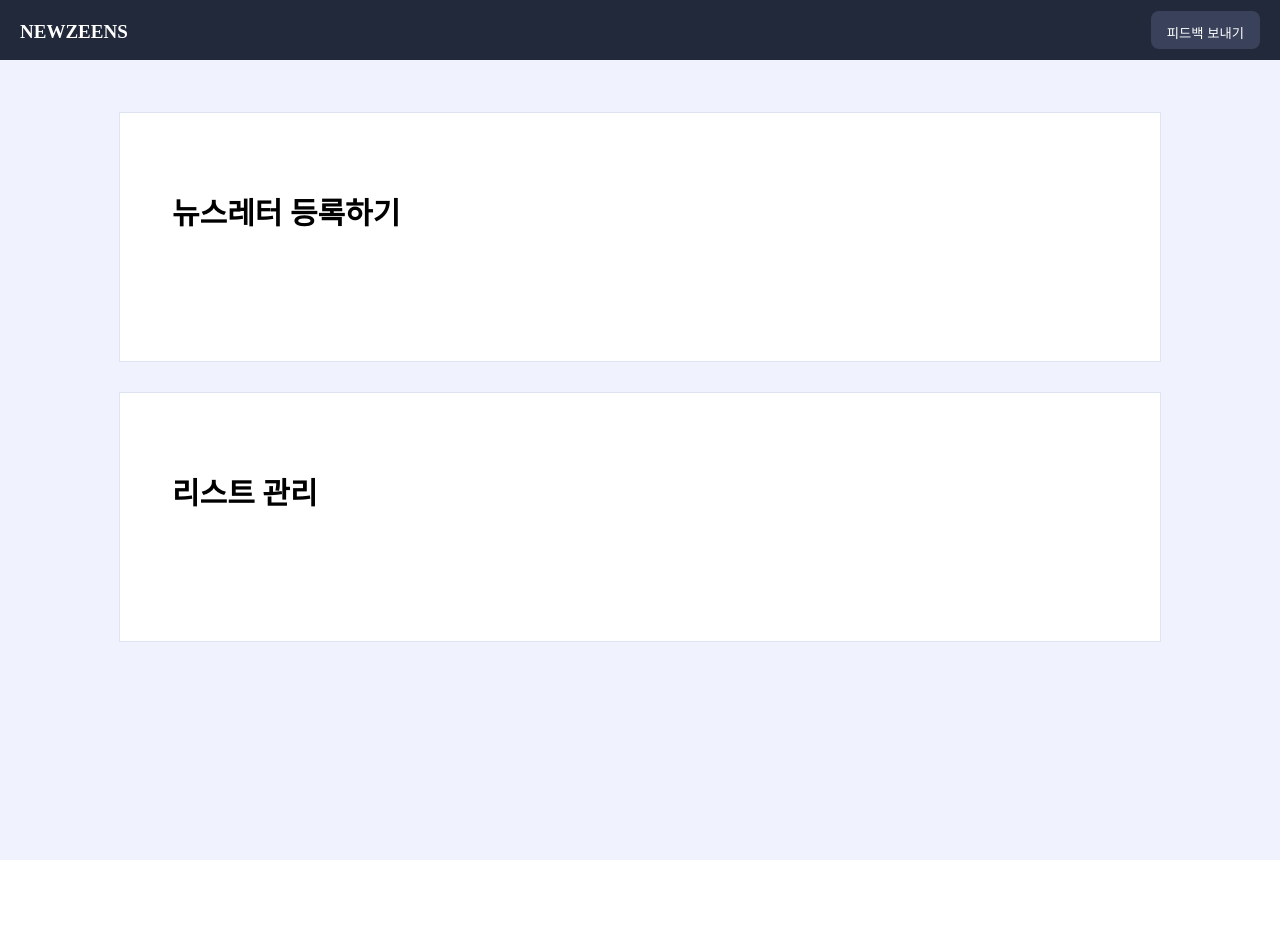
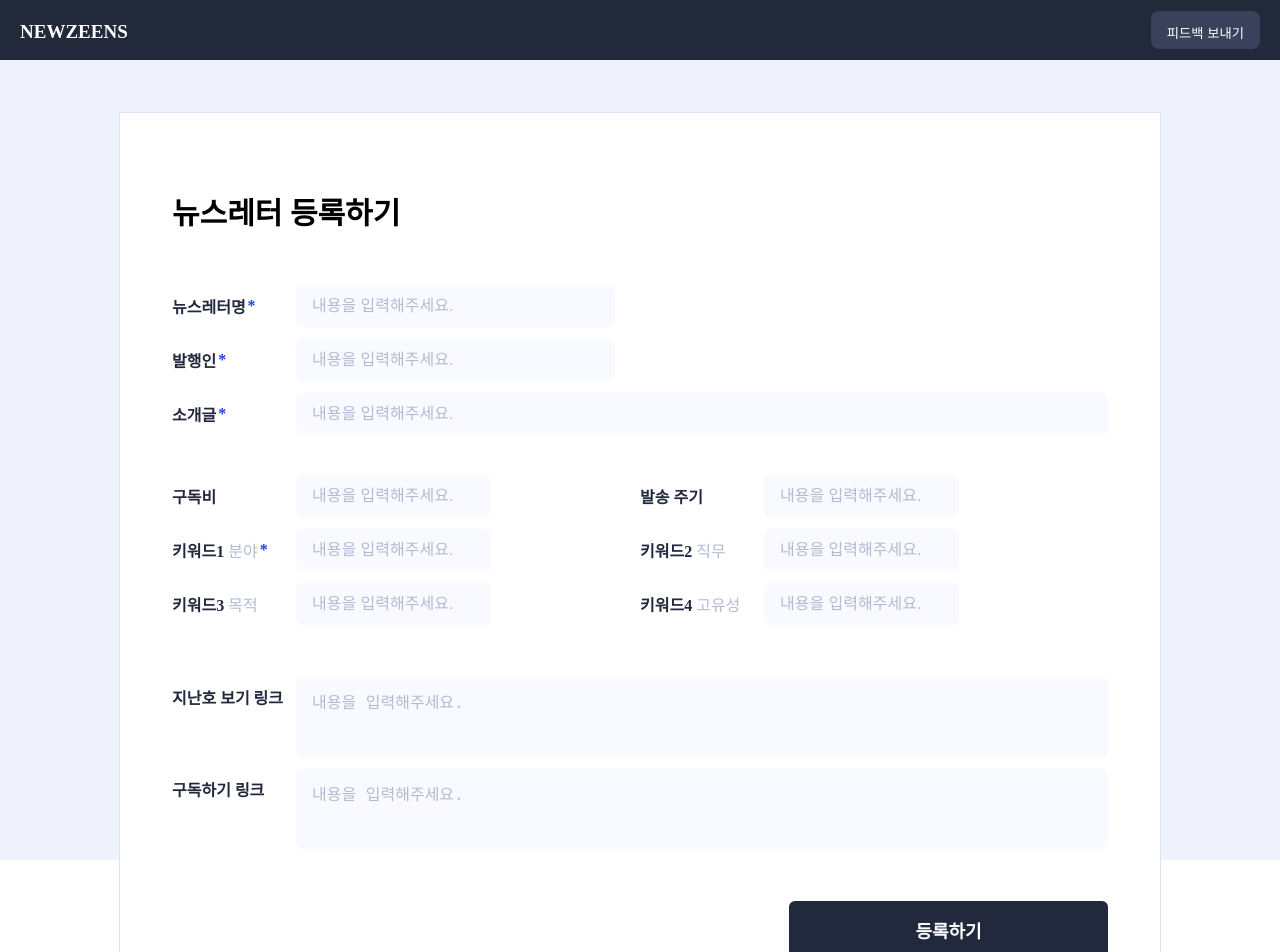
Before and after one commit to cheong-gu/newzeens, a Next.js app: page /register in a window 1280 px wide. Shown: the top 952 px of the page. Before the commit the page ends 860 px from the top, so only its background shows below. Built offline with nearby package versions, Linux system fonts and the light colour scheme.

Commit message:
텍스트 인풋 폼 추가

```diff
--- /dev/null
+++ b/app/register/components/TextInputForm.tsx
@@ -0,0 +1,196 @@
+"use client";
+
+import React, { useCallback, useState } from "react";
+import TextInput from "./TextInput";
+import TextArea from "./TextArea";
+import {
+  StyledButtonWrapper,
+  StyledButton,
+  InputRowWrapper,
+  InputColumnWrapper,
+  Divider,
+} from "./styles/TextInputForm.styles";
+import ImageUploader from "./ImageUploader";
+
+type inputFormDataType = {
+  newsletterName: string;
+  publisher: string;
+  introduction: string;
+  subscriptionFee: string;
+  deliveryPeriod: string;
+  keywords: string[];
+  previousIssueLink: string;
+  subscribeLink: string;
+  image: string | ArrayBuffer | null;
+};
+
+const INITIAL_FORM_DATA = {
+  newsletterName: "",
+  publisher: "",
+  introduction: "",
+  subscriptionFee: "",
+  deliveryPeriod: "",
+  keywords: [],
+  previousIssueLink: "",
+  subscribeLink: "",
+  image: null,
+};
+
+const INITIAL_KEYWORD = {
+  keyword1: "",
+  keyword2: "",
+  keyword3: "",
+  keyword4: "",
+};
+
+const INPUT_DATA = {
+  newsletterName: { label: "뉴스레터명", name: "newsletterName" },
+  publisher: { label: "발행인", name: "publisher" },
+  introduction: { label: "소개글", name: "introduction" },
+  subscriptionFee: { label: "구독비", name: "subscriptionFee" },
+  deliveryPeriod: { label: "발송 주기", name: "deliveryPeriod" },
+  keywords: [
+    { label: "키워드1", subLabel: "분야", name: "keyword1" },
+    { label: "키워드2", subLabel: "직무", name: "keyword2" },
+    { label: "키워드3", subLabel: "목적", name: "keyword3" },
+    { label: "키워드4", subLabel: "고유성", name: "keyword4" },
+  ],
+  previousIssueLink: { label: "지난호 보기 링크", name: "previousIssueLink" },
+  subscribeLink: { label: "구독하기 링크", name: "subscribeLink" },
+} as const;
+
+const {
+  newsletterName,
+  publisher,
+  introduction,
+  subscriptionFee,
+  deliveryPeriod,
+  keywords,
+  previousIssueLink,
+  subscribeLink,
+} = INPUT_DATA;
+
+const TextInputForm = () => {
+  const [formData, setFormData] =
+    useState<inputFormDataType>(INITIAL_FORM_DATA);
+  const [keywordFormData, setKeywordFormData] = useState(INITIAL_KEYWORD);
+
+  const handleFormDataChange = useCallback(
+    (event: React.ChangeEvent<HTMLInputElement | HTMLTextAreaElement>) => {
+      const { name, value } = event.target;
+      setFormData((prev) => ({ ...prev, [name]: value }));
+    },
+    []
+  );
+
+  const handleKeywordChange = useCallback(
+    (event: React.ChangeEvent<HTMLInputElement | HTMLTextAreaElement>) => {
+      const { name, value } = event.target;
+      setKeywordFormData((prev) => ({ ...prev, [name]: value }));
+    },
+    []
+  );
+
+  const handleSubmit = useCallback(
+    (event: React.FormEvent) => {
+      event.preventDefault();
+      if (
+        typeof formData.image === "string" &&
+        formData.newsletterName &&
+        formData.introduction &&
+        formData.publisher &&
+        formData.keywords.length > 0
+      ) {
+        const body = { ...formData, keywords: Object.values(keywordFormData) };
+        console.log(body);
+      } else {
+        alert("필수 입력 항목을 모두 입력해주세요.");
+      }
+    },
+    [formData, keywordFormData]
+  );
+
+  return (
+    <form onSubmit={handleSubmit}>
+      <TextInput
+        required
+        size="md"
+        label={newsletterName.label}
+        name={newsletterName.name}
+        value={formData[newsletterName.name]}
+        onChange={handleFormDataChange}
+      />
+      <TextInput
+        required
+        size="md"
+        label={publisher.label}
+        name={publisher.name}
+        value={formData[publisher.name]}
+        onChange={handleFormDataChange}
+      />
+      <TextInput
+        required
+        size="lg"
+        label={introduction.label}
+        name={introduction.name}
+        value={formData[introduction.name]}
+        onChange={handleFormDataChange}
+      />
+      <Divider />
+      <InputRowWrapper>
+        <InputColumnWrapper>
+          <TextInput
+            size="sm"
+            label={subscriptionFee.label}
+            name={subscriptionFee.name}
+            value={formData[subscriptionFee.name]}
+            onChange={handleFormDataChange}
+          />
+        </InputColumnWrapper>
+        <InputColumnWrapper>
+          <TextInput
+            size="sm"
+            label={deliveryPeriod.label}
+            name={deliveryPeriod.name}
+            value={formData[deliveryPeriod.name]}
+            onChange={handleFormDataChange}
+          />
+        </InputColumnWrapper>
+      </InputRowWrapper>
+      <InputRowWrapper>
+        {keywords.map(({ name, label, subLabel }, index) => (
+          <InputColumnWrapper key={name}>
+            <TextInput
+              size="sm"
+              required={index === 0}
+              label={label}
+              subLabel={subLabel}
+              name={name}
+              value={keywordFormData[name]}
+              onChange={handleKeywordChange}
+            />
+          </InputColumnWrapper>
+        ))}
+      </InputRowWrapper>
+      <Divider />
+      <TextArea
+        label={previousIssueLink.label}
+        name={previousIssueLink.name}
+        value={formData[previousIssueLink.name]}
+        onChange={handleFormDataChange}
+      />
+      <TextArea
+        label={subscribeLink.label}
+        name={subscribeLink.name}
+        value={formData[subscribeLink.name]}
+        onChange={handleFormDataChange}
+      />
+      <Divider />
+      <StyledButtonWrapper>
+        <StyledButton>등록하기</StyledButton>
+      </StyledButtonWrapper>
+    </form>
+  );
+};
+
+export default TextInputForm;
--- /dev/null
+++ b/app/register/components/styles/TextInputForm.styles.tsx
@@ -0,0 +1,49 @@
+import styled from "@emotion/styled";
+
+export const StyledButtonWrapper = styled.div`
+  display: flex;
+  justify-content: flex-end;
+  align-items: center;
+
+  width: 100%;
+  margin-top: 52px;
+`;
+
+export const StyledButton = styled.button`
+  display: flex;
+  justify-content: center;
+  align-items: center;
+
+  width: 319px;
+  height: 58px;
+
+  background-color: #22293c;
+  border-radius: 6px;
+
+  font-size: 18px;
+  font-weight: 600;
+  color: #ffffff;
+
+  cursor: pointer;
+`;
+
+export const Divider = styled.div`
+  margin-top: 40px;
+`;
+
+export const InputRowWrapper = styled.div`
+  width: 100%;
+  display: flex;
+  flex-direction: row;
+  align-items: center;
+  justify-content: space-between;
+  flex-wrap: wrap;
+`;
+
+export const InputColumnWrapper = styled.div`
+  min-width: 468px;
+  display: flex;
+  flex-direction: column;
+  align-items: flex-start;
+  justify-content: flex-start;
+`;
--- a/app/register/page.tsx
+++ b/app/register/page.tsx
@@ -1,11 +1,13 @@
 import React from "react";
 import styles from "./styles.module.css";
+import TextInputForm from "./components/TextInputForm";
 
 const RegisterPage = () => {
   return (
     <div className={styles.wrapper}>
       <div className={styles.container}>
         <h1 className={styles.title}>뉴스레터 등록하기</h1>
+        <TextInputForm />
       </div>
       <div className={`${styles.container} ${styles["container-margin"]}`}>
         <h1 className={styles.title}>리스트 관리</h1>
```
